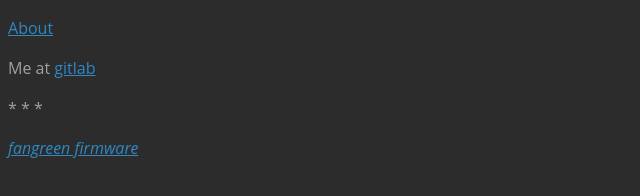
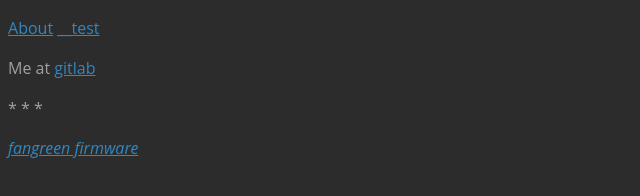
Before and after one commit to gozhev/gozhev.github.io, a plain HTML site: page m/index.html in a window 1280 px wide. Shown: the full height of the page, 0-640 px from the left. Drawn offline with Linux system fonts and the light colour scheme.

Commit message:
add test cv xxx

```diff
--- a/m/index.html
+++ b/m/index.html
@@ -31,6 +31,7 @@ a {
 
 <p>
 <a href="cv_gozhev_oct18.pdf" target="_blank">About</a>
+<a href="cv_gozhev_test.pdf" target="_blank">__test</a>
 </p>
 <p>
 Me at
```
Also changed, not shown: 1 other file.
